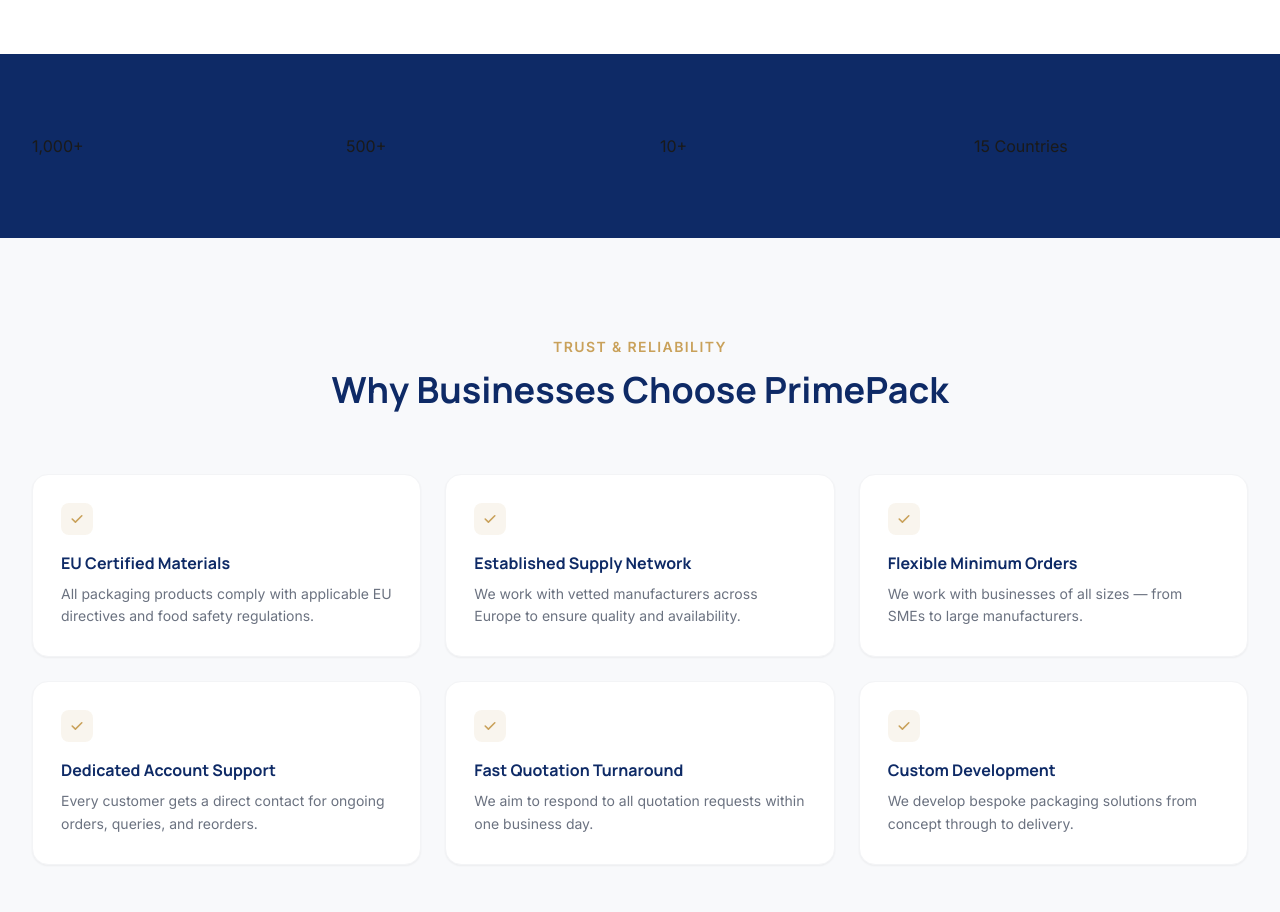
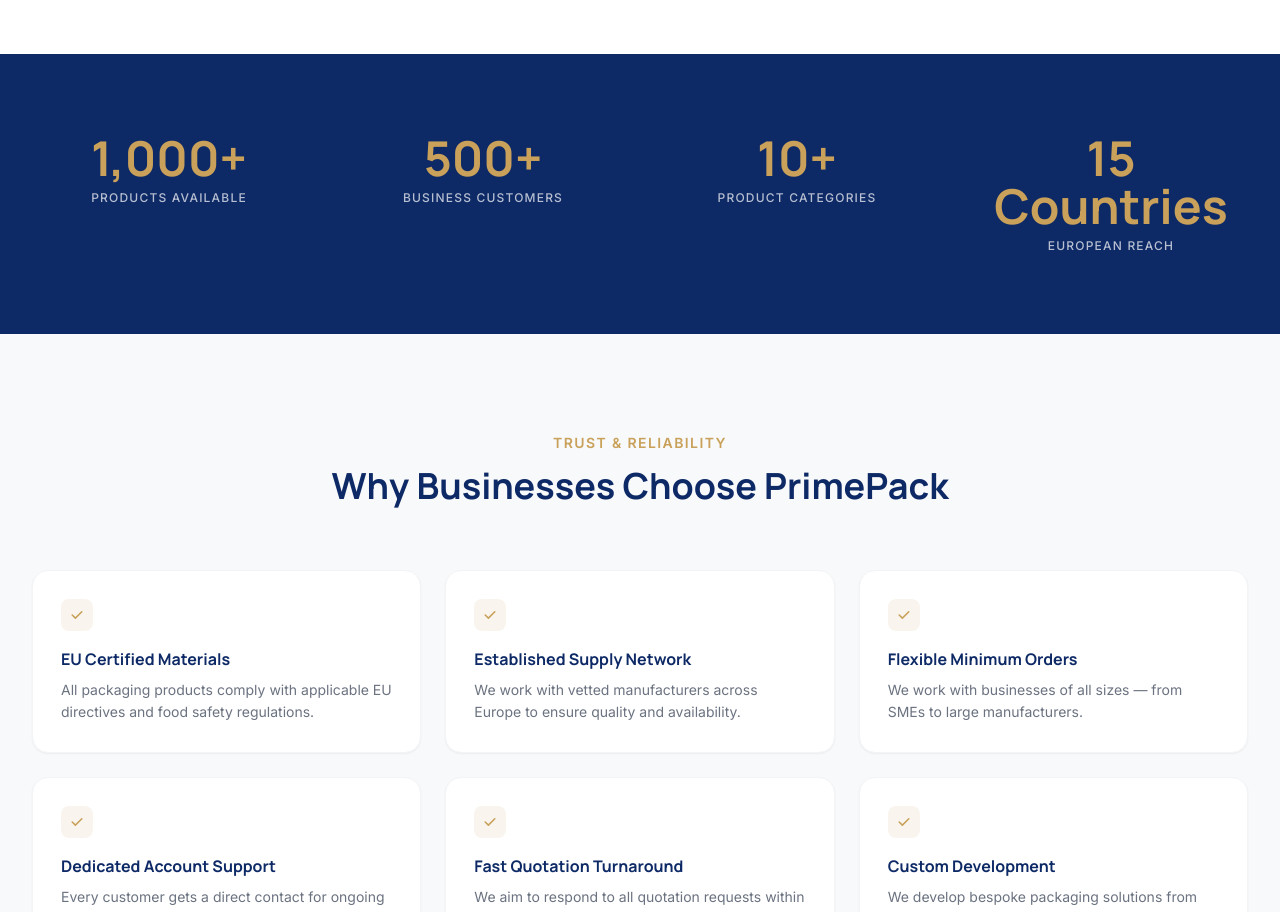
Before and after one commit to tresajoby/PrimePack, a Next.js app: page /about in a window 1280 px wide. Shown: the part 2220-3132 px from the top of the page. Built offline with nearby package versions, Linux system fonts and the light colour scheme.

Commit message:
Fix stats section text colors on About page (gold numbers, white labels)

```diff
--- a/app/about/page.tsx
+++ b/app/about/page.tsx
@@ -192,10 +192,19 @@
       <section className="py-20 bg-navy">
         <div className="max-w-7xl mx-auto px-4 sm:px-6 lg:px-8">
           <div className="grid grid-cols-2 lg:grid-cols-4 gap-10">
-            <StatCounter end={1000} suffix="+" label="Products Available" />
-            <StatCounter end={500} suffix="+" label="Business Customers" />
-            <StatCounter end={10} suffix="+" label="Product Categories" />
-            <StatCounter end={15} suffix=" Countries" label="European Reach" />
+            {[
+              { end: 1000, suffix: "+", label: "Products Available" },
+              { end: 500, suffix: "+", label: "Business Customers" },
+              { end: 10, suffix: "+", label: "Product Categories" },
+              { end: 15, suffix: " Countries", label: "European Reach" },
+            ].map((s) => (
+              <div key={s.label} className="text-center">
+                <div className="font-heading text-4xl md:text-5xl font-bold text-gold mb-2">
+                  <StatCounter end={s.end} suffix={s.suffix} label={s.label} />
+                </div>
+                <p className="text-white/70 text-xs uppercase tracking-widest font-medium">{s.label}</p>
+              </div>
+            ))}
           </div>
         </div>
       </section>
```
